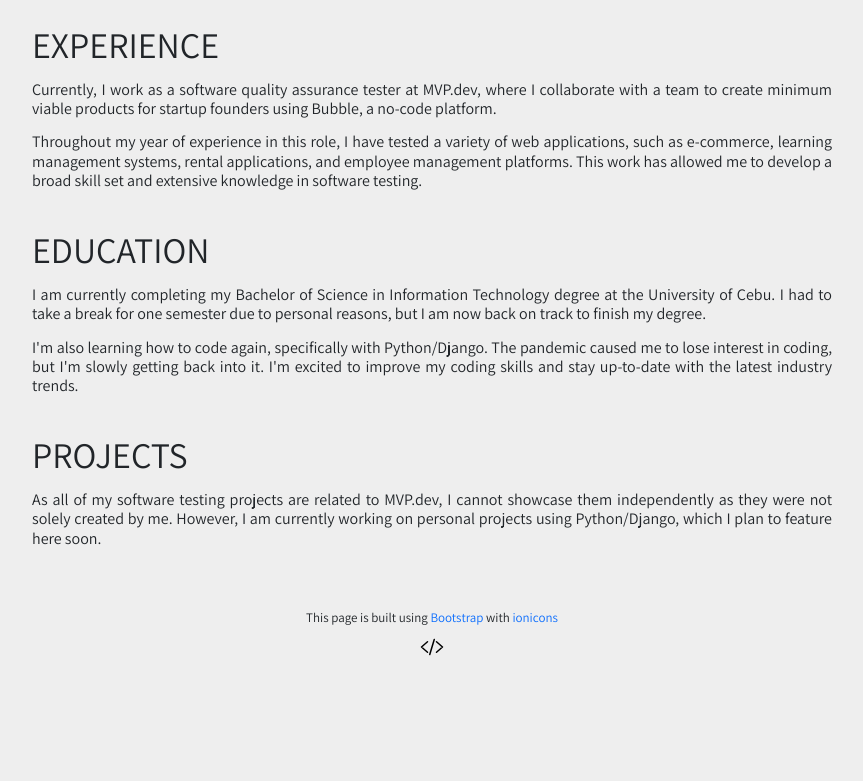
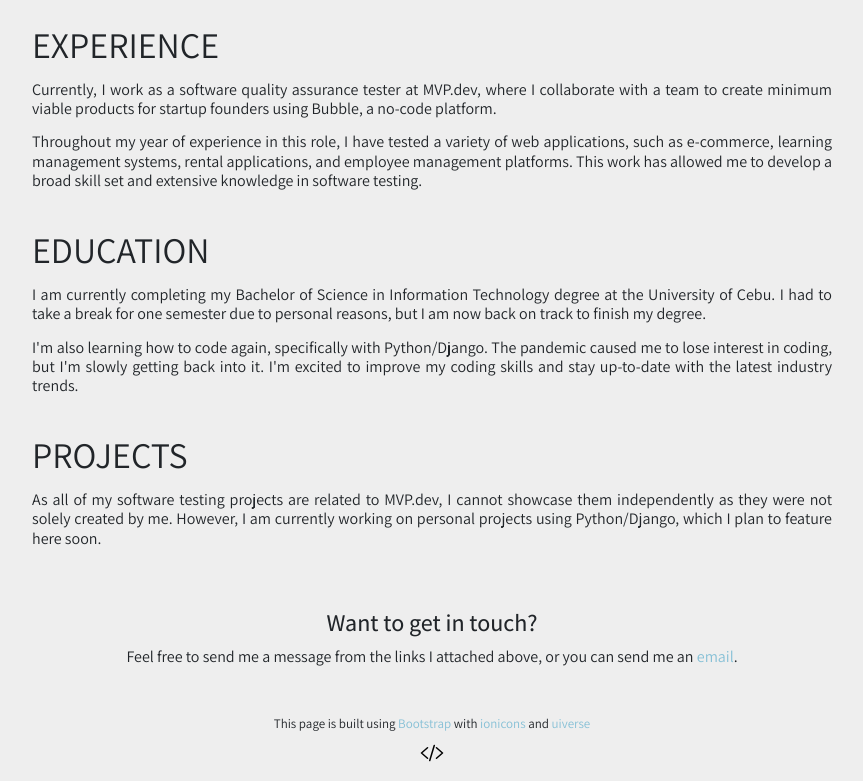
Before and after one commit to monfxx/portfolio, a plain HTML site: page index.html in a window 1280 px wide. Shown: the part 766-1547 px from the top of the page, without its empty margins (208-1071 px from the left). Before the commit the page ends 1441 px from the top, so only its background shows below. Drawn offline with nearby package versions, Linux system fonts and the light colour scheme; a small style sheet from the web is missing.

Commit message:
removed the toast message

```diff
--- a/index.html
+++ b/index.html
@@ -24,12 +24,12 @@
 <body>
   <div class="main">
     <div id="profile-header">
-      <img src="assets/images/profile.jpg" class="profile-photo">
+      <img src="assets/images/profile.jpg" class="profile-photo" alt="a photo of Mon.">
       <alt="photo">
         <h2 class="name">Mon Melloria</h2>
         </img>
         <div id="job-title">
-          <h4 class="job">Software QA Tester</h4>
+          <h4 class="job">Software Tester</h4>
         </div>
         <div class="links">
           <a href="https://www.facebook.com/mnfxx" target="_blank"><ion-icon name="logo-facebook"
@@ -91,13 +91,18 @@
           independently as they were not solely created by me. However, I am currently working on personal projects
           using Python/Django, which I plan to feature here soon.</p>
       </div>
+      <div id="contact">
+        <h4>Want to get in touch?</h4>
+        <p>Feel free to send me a message from the links I attached above, or you can send me an <a
+            href="mailto:monmelloria@gmail.com">email</a>.</p>
+      </div>
     </div>
     <footer class="ft-message">This page is built using <a href="https://getbootstrap.com/">&nbspBootstrap&nbsp;</a>
-      with <a href="https://ionic.io/ionicons">&nbspionicons</a>
+      with <a href="https://ionic.io/ionicons">&nbspionicons</a> &nbspand<a href="https://uiverse.io/">&nbspuiverse</a>
     </footer>
     <footer class="credit"><ion-icon name="code-slash-outline"></ion-icon></footer>
   </div>
-  <div class="toast-container position-fixed bottom-0 end-0 p-3">
+  <!-- <div class="toast-container position-fixed bottom-0 end-0 p-3">
     <div id="liveToast" class="toast" role="alert" aria-live="assertive" aria-atomic="true">
       <div class="toast-header">
         <img src="/assets/icons/mail_black_24dp.svg" class="rounded me-2" alt="...">
@@ -109,7 +114,7 @@
         Feel free to reach out to me with the socials I added above.
       </div>
     </div>
-  </div>
+  </div> -->
   <script>
     function toggleDarkMode() {
       const body = document.querySelector('body');
--- a/style.css
+++ b/style.css
@@ -201,9 +201,28 @@ ion-icon {
     align-self: flex-start;
 }
 
+#contact {
+    display: flex;
+    flex-direction: column;
+    align-items: center;
+    padding-left: 20px;
+    padding-right: 20px;
+    text-align: center;
+}
 
-
-
+#contact p {
+    font-size: 12;
+    line-height: 1.2;
+    text-align: justify;
+    max-width: 800px;
+    margin-top: 2px;
+    margin-bottom: 48px;
+    align-self: flex-start;
+}
+#contact a:link {
+    text-decoration: none;
+    color: #86c0d6;
+}
 .ft-message {
     display: flex;
     justify-content: center;
@@ -217,8 +236,9 @@ ion-icon {
     font-size: px;
 }
 
-a:link {
+footer a:link {
     text-decoration: none;
+    color:#86c0d6;
 }
 
 /* The switch - the box around the slider */
```
Also changed, not shown: assets/icons/account_circle_FILL0_wght400_GRAD0_opsz48.svg (added).
